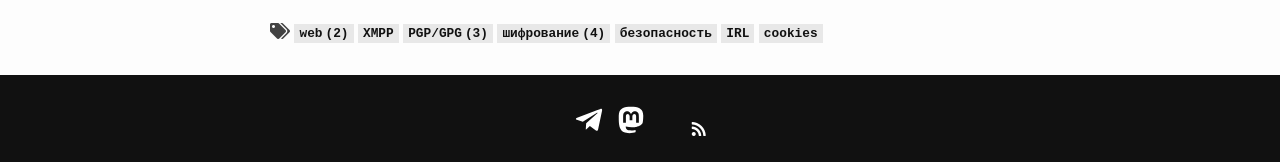
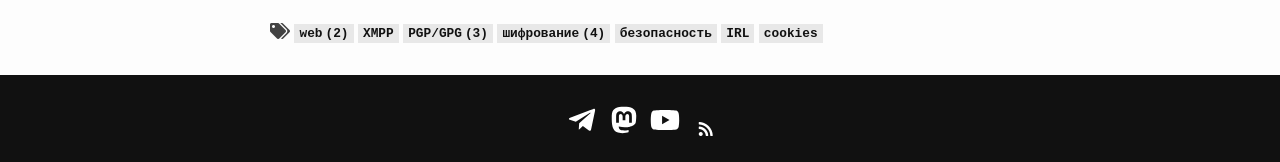
Before and after one commit to 2b7E1n6D0e5R7/2b7E1n6D0e5R7.github.io, a Jekyll site: the page built from index.html, in a window 1280 px wide. Shown: the part 907-1069 px from the top of the page. Built offline with Jekyll 4.4.1, drawn with Linux system fonts in a browser that asks for light colours; the list of posts is cut into pages by our own code.

Commit message:
Update contact-icons.html

```diff
--- a/_includes/contact-icons.html
+++ b/_includes/contact-icons.html
@@ -39,15 +39,11 @@
   </li>
   {% endif %}
 
-  {% if site.facebook_username %}
-  <li>
-    <a href="https://www.facebook.com/{{ site.facebook_username }}" target="_blank"><i class="icon fa fa-facebook"></i></a>
-  </li>
-  {% endif %}
-
   {% if site.youtube_username %}
   <li>
-    <a href="https://youtube.com/{{ site.youtube_username }}" target="_blank"><i class="icon fa fa-youtube"></i></a>
+    <a href="https://youtube.com/{{ site.youtube_username }}" target="_blank">
+    <svg xmlns="http://www.w3.org/2000/svg" width="30px" height="30px" viewBox="0 0 576 512"><path id="youtube" fill="#ffffff" d="M549.655 124.083c-6.281-23.65-24.787-42.276-48.284-48.597C458.781 64 288 64 288 64S117.22 64 74.629 75.486c-23.497 6.322-42.003 24.947-48.284 48.597-11.412 42.867-11.412 132.305-11.412 132.305s0 89.438 11.412 132.305c6.281 23.65 24.787 41.5 48.284 47.821C117.22 448 288 448 288 448s170.78 0 213.371-11.486c23.497-6.321 42.003-24.171 48.284-47.821 11.412-42.867 11.412-132.305 11.412-132.305s0-89.438-11.412-132.305zm-317.51 213.508V175.185l142.739 81.205-142.739 81.201z"/></svg>
+    </a>
   </li>
   {% endif %}
 
```
